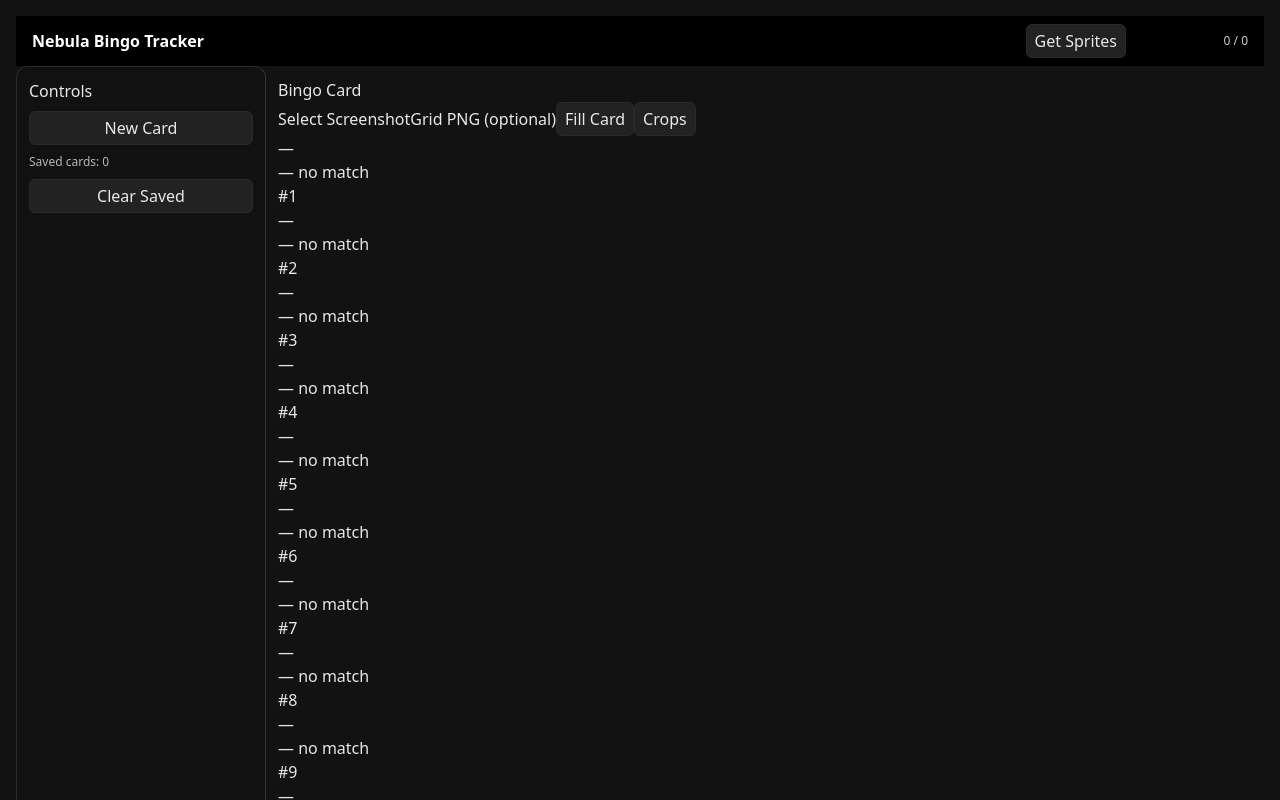
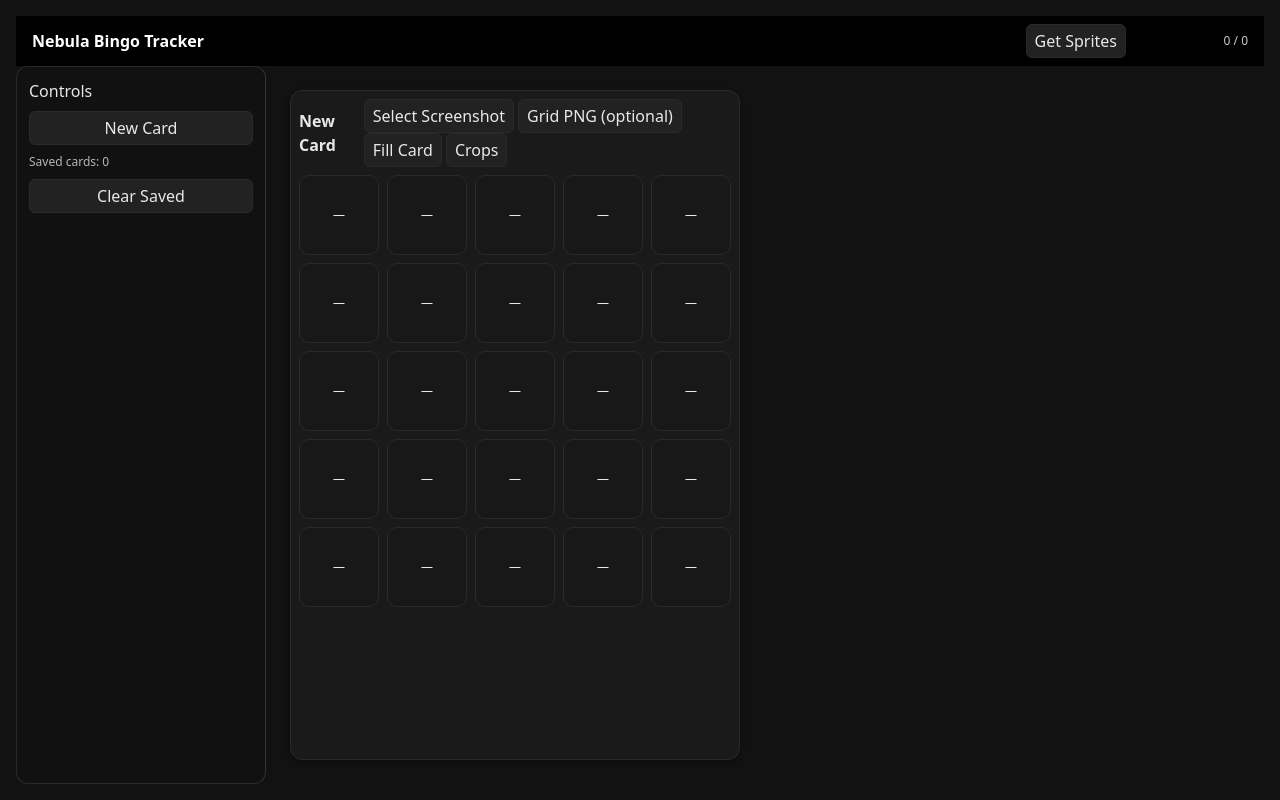
Before and after one commit to IlyeanaPlus/Nebula-Bingo-Tracker, a React (Vite) app: page / in a window 1280 px wide. Shown: the top 800 px of the page. Built offline with nearby package versions, Linux system fonts and the light colour scheme.

Commit message:
I really just want a nap

```diff
--- a/src/components/BingoCard.jsx
+++ b/src/components/BingoCard.jsx
@@ -1,7 +1,5 @@
 // src/components/BingoCard.jsx
 import React, { useEffect, useMemo, useRef, useState } from "react";
-
-// v2 natural-pixel helpers
 import {
   fileToImage,
   crop25,
@@ -10,41 +8,40 @@ import {
   normalizeGridLines,
 } from "../utils/image";
 
-// base card styles
+// IMPORTANT: keep bingo.css wired so the classes below style correctly
 import "../styles/bingo.css";
 
 export default function BingoCard() {
-  // Title (click-to-rename, same as v2)
-  const [title, setTitle] = useState("Bingo Card");
+  // Title inline edit
+  const [title, setTitle] = useState("New Card");
   const [editingTitle, setEditingTitle] = useState(false);
 
   // Inputs
   const [baseFile, setBaseFile] = useState(null);
   const [overlayFile, setOverlayFile] = useState(null);
 
-  // Crops for this card (used for preview + matcher upstream)
-  const [lastFillCrops, setLastFillCrops] = useState([]); // 25 PNG dataURLs
-  const [lastRects, setLastRects] = useState([]);         // 25 rects (debug)
+  // Crops for this card
+  const [crops, setCrops] = useState(Array(25).fill(null));   // 25 PNG dataURLs
+  const [rects, setRects] = useState([]);                     // debug only
+
+  // Fill overlay state
+  const [filling, setFilling] = useState(false);
+  const [fillIndex, setFillIndex] = useState(0);
+
+  // Debug modal (optional; plain)
   const [debugOpen, setDebugOpen] = useState(false);
 
   const baseImgRef = useRef(null);
   const overlayImgRef = useRef(null);
 
-  // Ensure Esc closes the modal
-  useEffect(() => {
-    const onKey = (e) => e.key === "Escape" && setDebugOpen(false);
-    if (debugOpen) window.addEventListener("keydown", onKey);
-    return () => window.removeEventListener("keydown", onKey);
-  }, [debugOpen]);
-
   const canFill = useMemo(() => !!baseFile, [baseFile]);
 
-  // ---- file pickers (same semantics) ----
-  const handleChooseBase = (e) => {
+  // File pickers
+  const onPickBase = (e) => {
     const f = e.target.files?.[0];
     if (f) setBaseFile(f);
   };
-  const handleChooseOverlay = (e) => {
+  const onPickOverlay = (e) => {
     const f = e.target.files?.[0];
     if (f) setOverlayFile(f);
   };
@@ -54,13 +51,18 @@ export default function BingoCard() {
     if (overlayFile && !overlayImgRef.current) overlayImgRef.current = await fileToImage(overlayFile);
   }
 
-  // ---- Fill flow (kept; now also previews crops in grid) ----
+  // Fill using natural-pixel pipeline; shows overlay progress
   async function handleFill() {
+    if (!canFill) return;
     try {
+      setFilling(true);
+      setFillIndex(0);
+
       await ensureImagesLoaded();
       const baseImg = baseImgRef.current;
       if (!baseImg) return;
 
+      // Detect/normalize lines
       let norm;
       if (overlayImgRef.current) {
         const detected = detectGridFromGreenOverlay(overlayImgRef.current);
@@ -69,27 +71,37 @@ export default function BingoCard() {
         norm = normalizeGridLines(baseImg, { vertical: [], horizontal: [] });
       }
 
-      const rects = get25Rects(baseImg, norm);
-      const dataURLs = crop25(baseImg, norm);
+      // Compute rects and crops
+      const r = get25Rects(baseImg, norm);
+      setRects(r);
 
-      setLastRects(rects);
-      setLastFillCrops(dataURLs);   // <- immediately visible in the grid
-      setDebugOpen(true);           // optional; can be toggled off if you prefer
+      // Crop with a little progress animation for the overlay
+      const urls = [];
+      for (let i = 0; i < r.length; i++) {
+        urls.push(crop25(baseImg, norm)[i]); // crop25 returns all; index to simulate progress
+        setFillIndex(i + 1);
+        await new Promise((res) => setTimeout(res, 12)); // tiny delay for visible progress
+      }
+      setCrops(urls);
+
+      // Optional: open debug viewer
+      setDebugOpen(true);
     } catch (err) {
       console.error("[BingoCard] fill failed:", err);
+    } finally {
+      setFilling(false);
     }
   }
 
-  // ---- Render ----
+  // Render a single card using the CSS hooks from bingo.css
   return (
-    <div className="bingo-card">
-      {/* Header / toolbar row (hooks preserved for bingo.css) */}
-      <div className="bingo-toolbar">
-        <div className="bingo-title">
+    <div className="cards">
+      <div className="card">{/* .card styles size/appearance */}{/* :contentReference[oaicite:1]{index=1} */}
+        <div className="card-header">{/* header row */}{/* :contentReference[oaicite:2]{index=2} */}
           {editingTitle ? (
             <input
+              className="title-inline"
               autoFocus
-              className="bingo-title-input"
               value={title}
               onChange={(e) => setTitle(e.target.value)}
               onBlur={() => setEditingTitle(false)}
@@ -98,95 +110,83 @@ export default function BingoCard() {
               }}
             />
           ) : (
-            <span className="bingo-title-text" onClick={() => setEditingTitle(true)} title="Click to rename">
+            <div style={{ fontWeight: 600, cursor: "text" }} onClick={() => setEditingTitle(true)}>
               {title}
-            </span>
+            </div>
           )}
-        </div>
 
-        <div className="bingo-actions">
-          {/* Select Screenshot */}
-          <label className="btn btn-file">
-            <input type="file" accept="image/*" className="hidden" onChange={handleChooseBase} />
-            <span>Select Screenshot</span>
+          <div className="actions">
+            <label>
+              <input type="file" accept="image/*" style={{ display: "none" }} onChange={onPickBase} />
+              <button>Select Screenshot</button>
             </label>
-
-          {/* Optional overlay grid PNG */}
-          <label className="btn btn-file">
-            <input type="file" accept="image/*" className="hidden" onChange={handleChooseOverlay} />
-            <span>Grid PNG (optional)</span>
+            <label>
+              <input type="file" accept="image/*" style={{ display: "none" }} onChange={onPickOverlay} />
+              <button>Grid PNG (optional)</button>
             </label>
-
-          {/* Fill (disabled until screenshot selected) */}
-          <button
-            className="btn btn-primary"
-            disabled={!canFill}
-            onClick={handleFill}
-            title={canFill ? "Analyze screenshot & fill" : "Select a screenshot first"}
-          >
+            <button onClick={handleFill} disabled={!canFill} title={canFill ? "Analyze screenshot & fill" : "Select a screenshot first"}>
               Fill Card
             </button>
-
-          {/* Open last crops modal */}
-          <button
-            className="btn"
-            onClick={() => setDebugOpen(true)}
-            disabled={!lastFillCrops.length}
-            title="Open last crops"
-          >
+            <button onClick={() => setDebugOpen(true)} disabled={!crops.filter(Boolean).length}>
               Crops
             </button>
           </div>
         </div>
 
-      {/* Visible 5×5 card grid (restored) */}
-      <div className="bingo-grid">
-        {Array.from({ length: 25 }).map((_, i) => {
-          const imgUrl = lastFillCrops[i] || null;
-          return (
-            <div key={i} className="bingo-cell">
-              {imgUrl ? (
-                <img
-                  className="bingo-cell-img"
-                  src={imgUrl}
-                  alt={`slot ${i + 1}`}
-                  draggable={false}
+        {/* 5×5 grid */}
+        <div className="grid-5x5">{/* squares; aspect-ratio enforced in CSS */}{/* :contentReference[oaicite:3]{index=3} */}
+          {Array.from({ length: 25 }).map((_, i) => (
+            <div className="cell" key={i}>{/* tile */}{/* :contentReference[oaicite:4]{index=4} */}
+              {crops[i] ? (
+                <img src={crops[i]} alt={`tile ${i + 1}`} draggable={false} />
+              ) : (
+                <div className="cell-text">—</div>
+              )}
+            </div>
+          ))}
+        </div>
+
+        {/* Fill overlay (centered) */}
+        {filling && (
+          <div className="fill-overlay">{/* dark blur overlay */}{/* :contentReference[oaicite:5]{index=5} */}
+            <div className="fill-box">
+              <div className="fill-title">Analyzing screenshot...</div>
+              <div className="fill-meta">
+                {Math.min(fillIndex, 25)} / 25
+              </div>
+              <div className="fill-bar" style={{ marginTop: 6, marginBottom: 6 }}>{/* styled bar */}{/* :contentReference[oaicite:6]{index=6} */}
+                <div
+                  className="fill-bar-inner"
+                  style={{ width: `${(Math.min(fillIndex, 25) / 25) * 100}%` }}
                 />
-              ) : (
-                <div className="bingo-cell-empty">—</div>
-              )}
-              <div className="bingo-cell-meta">
-                <div className="bingo-cell-status">— no match</div>
-                <div className="bingo-cell-index">#{i + 1}</div>
+              </div>
+              <div className="fill-hint">Tip: Drop an image anywhere on this card to start.</div>
             </div>
           </div>
-          );
-        })}
+        )}
       </div>
 
-      {/* Debug Crops Modal (plain; won’t affect base CSS) */}
+      {/* Debug crops (plain, not styled by bingo.css) */}
       {debugOpen && (
         <div className="fixed inset-0 z-[1000] flex items-center justify-center" role="dialog" aria-modal="true">
           <div className="absolute inset-0 bg-black/60" onClick={() => setDebugOpen(false)} />
-          <div className="relative z-[1001] w-[360px] max-h-[85vh] overflow-auto rounded-2xl bg-neutral-900 text-neutral-200 shadow-2xl border border-neutral-800">
-            <div className="sticky top-0 flex items-center justify-between px-4 py-3 border-b border-neutral-800 bg-neutral-900/90 backdrop-blur">
-              <div className="font-semibold">Last Fill — Crops</div>
-              <button className="px-2 py-1 rounded-md bg-neutral-800 border border-neutral-700" onClick={() => setDebugOpen(false)}>
-                Close
-              </button>
+          <div className="relative z-[1001] w-[360px] max-h-[85vh] overflow-auto rounded-2xl bg-[#1e1e1e] text-[#e8e8e8] shadow-2xl border border-[#2a2a2a]">
+            <div className="sticky top-0 flex items-center justify-between px-4 py-3 border-b border-[#2a2a2a] bg-[#1e1e1e]/90">
+              <div style={{ fontWeight: 600 }}>Last Fill — Crops</div>
+              <button onClick={() => setDebugOpen(false)}>Close</button>
             </div>
             <div className="px-3 py-4">
-              <div className="flex flex-wrap gap-2">
-                {lastFillCrops.map((url, idx) => (
-                  <div key={idx} className="p-1 rounded border border-neutral-800 bg-neutral-900">
-                    <img src={url} alt={`crop ${idx + 1}`} draggable={false} style={{ display: "block", width: 56, height: 56 }} />
-                    <div className="mt-1 text-[11px] text-neutral-400 text-center">#{idx + 1}</div>
+              <div style={{ display: "flex", flexWrap: "wrap", gap: 8 }}>
+                {crops.map((url, idx) => (
+                  <div key={idx} style={{ padding: 4, borderRadius: 6, border: "1px solid #2a2a2a", background: "#1a1a1a" }}>
+                    {url && <img src={url} alt={`crop ${idx + 1}`} draggable={false} style={{ display: "block", width: 56, height: 56 }} />}
+                    <div style={{ marginTop: 4, fontSize: 11, color: "#b6b6b6", textAlign: "center" }}>#{idx + 1}</div>
                   </div>
                 ))}
               </div>
-              {lastRects?.[0] && (
-                <pre className="mt-3 text-xs text-neutral-400 whitespace-pre-wrap break-all">
-                  rect[1] (w × h): {lastRects[0].w} × {lastRects[0].h}
+              {rects?.[0] && (
+                <pre style={{ marginTop: 12, fontSize: 12, color: "#b6b6b6", whiteSpace: "pre-wrap", wordBreak: "break-all" }}>
+                  rect[1] (w × h): {rects[0].w} × {rects[0].h}
                 </pre>
               )}
             </div>
```
Lines whose indentation alone changed are shown as unchanged.
